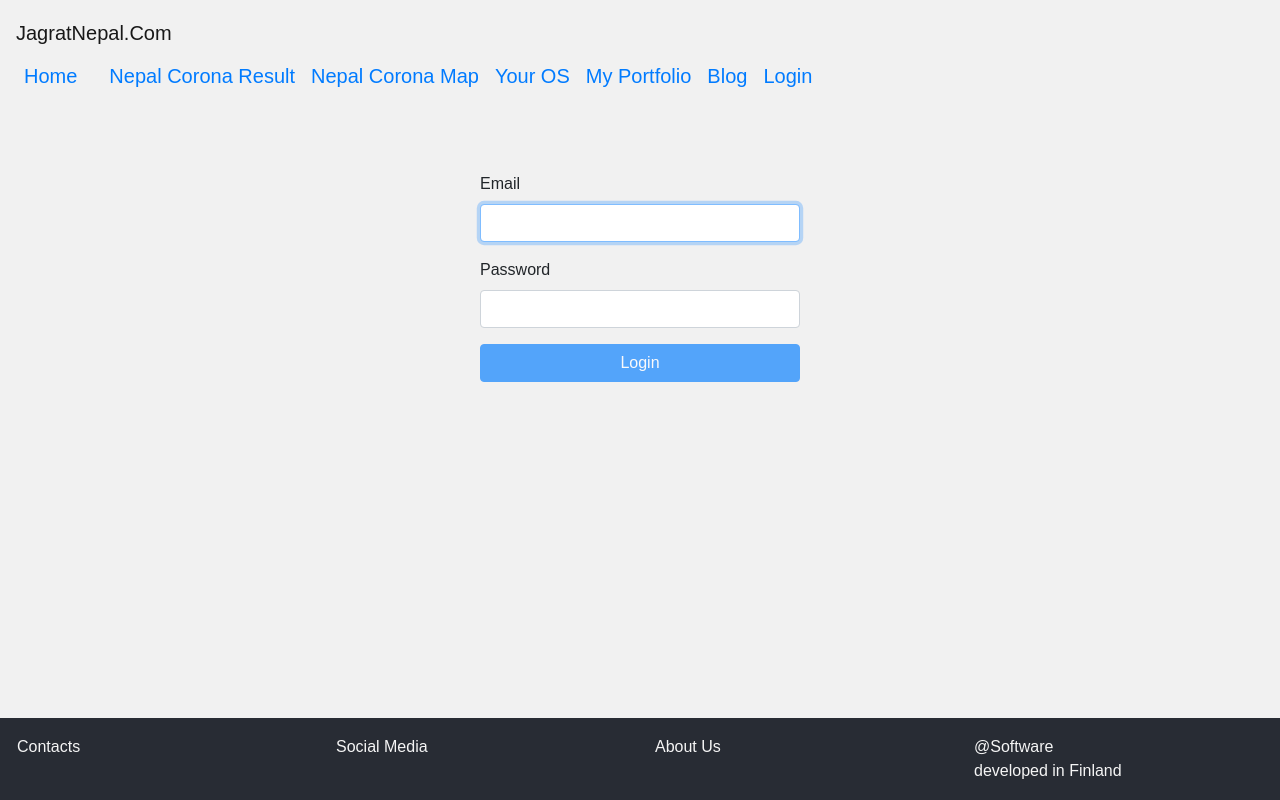
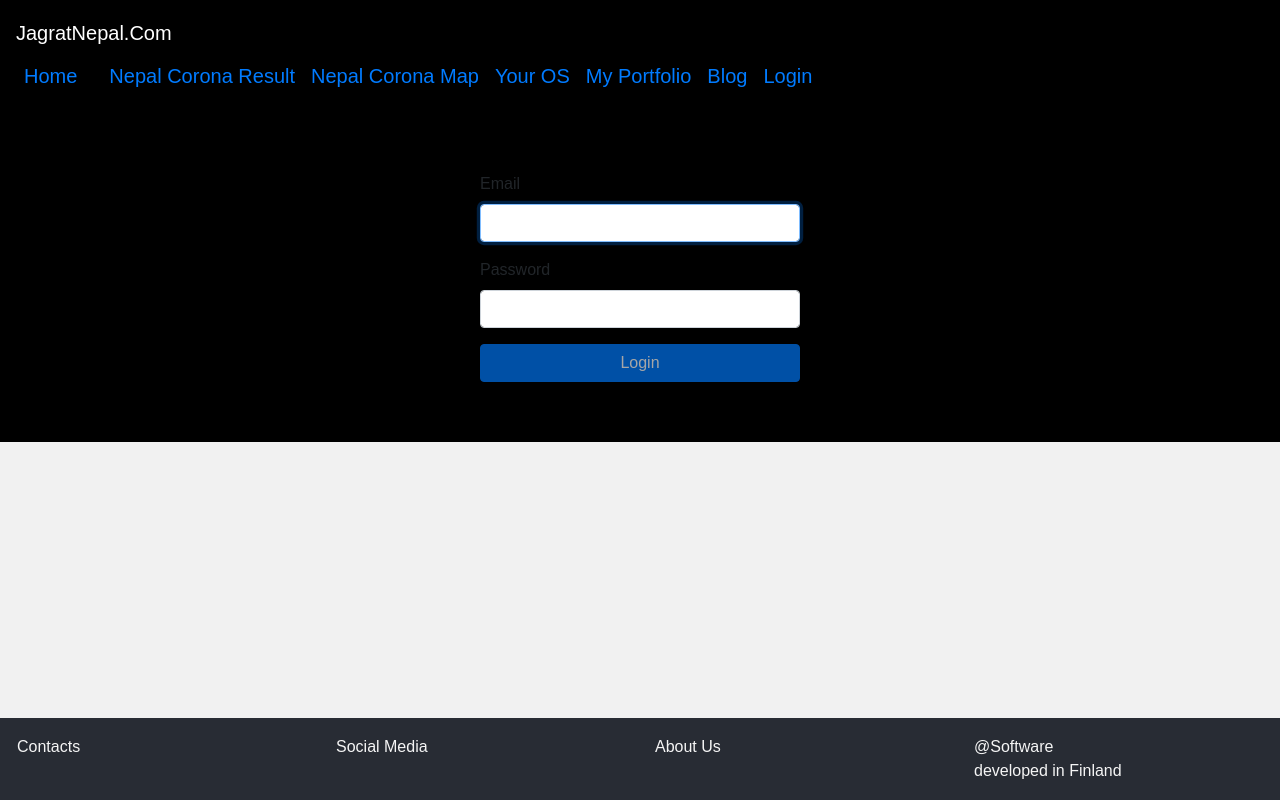
Before and after one commit to SannatKumar/transparency-nepal, a React (Create React App) app: page /login in a window 1280 px wide. Built offline with nearby package versions, Linux system fonts and the light colour scheme.

Commit message:
style fixed

```diff
--- a/src/components/Header.css
+++ b/src/components/Header.css
@@ -1,17 +1,9 @@
-/*.Header {
-    box-sizing: border-box;
-    width: 100%;
-    display: flex;
-    justify-content: center;
-    padding: 1px;
-    margin-bottom: 1px;
-    background-color: #003594;
-    color:white;
-  }*/
-  .profile-pic{
-    border-radius: 50px;
-    float: left;
-    width: 100px;
-    Height: 100px;
-    background-color: black;
-  }
+.Header{
+  background: black;
+}
+#webtitle{
+  color: white;
+}
+#navbarNav{
+  color: white;
+}
```
